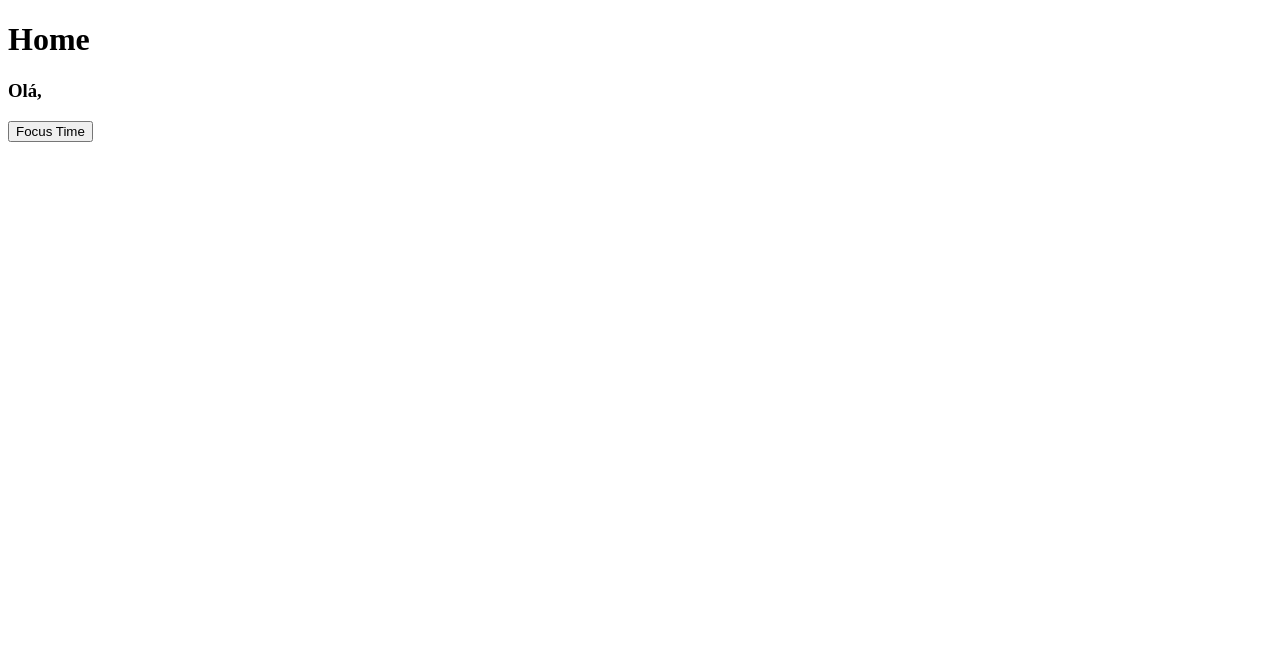
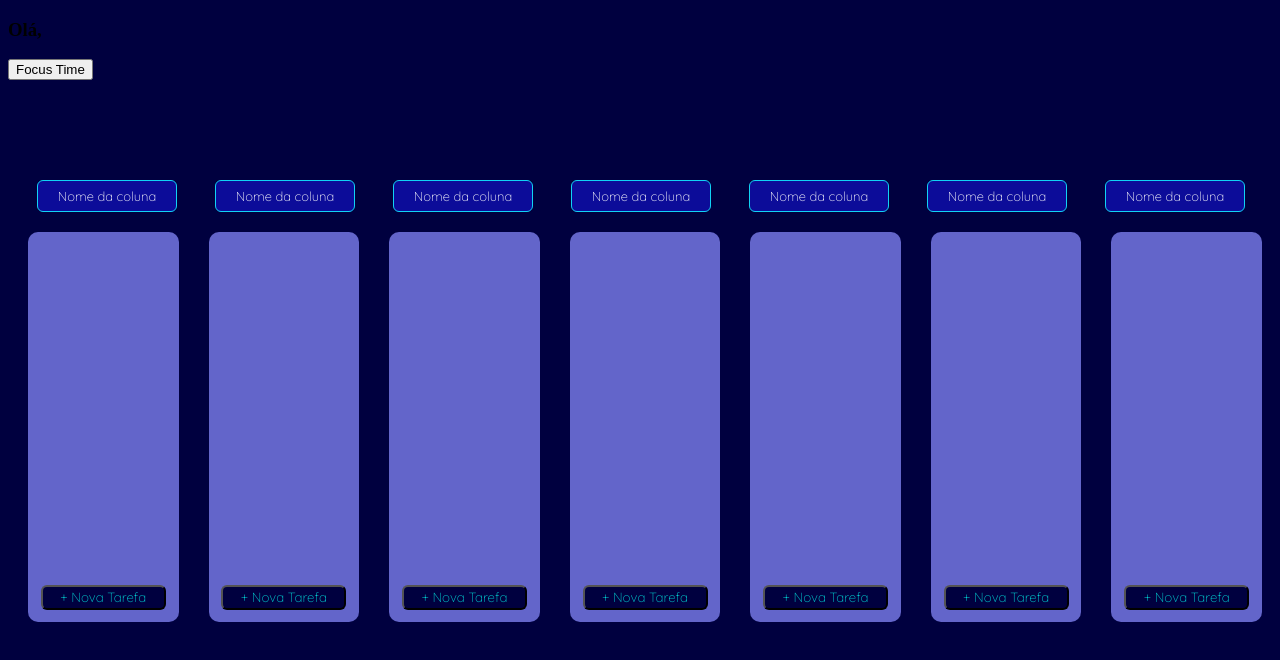
Before and after one commit to ICEI-PUC-Minas-PMV-ADS/pmv-ads-2023-1-e1-proj-web-t12-Scholar-Planner, a plain HTML site: page src/home/home.html in a window 1280 px wide. Drawn offline with Linux system fonts and the light colour scheme.

Commit message:
feat: add colunas html e css

```diff
--- a/src/home/home.html
+++ b/src/home/home.html
@@ -10,9 +10,44 @@
     <script defer src="home.js"></script>
   </head>
   <body>
-    <h1>Home</h1>
     <h3>Olá, <b class="username"></b></h3>
     <button id="focusTime-button">Focus Time</button>
     <!-- <button id="teste">buttonteste</button> -->
+
+    <div class="form-column">
+        <form>
+           <input type="text" class="input-class" placeholder="Nome da coluna" required>
+           <input type="text" class="input-class" placeholder="Nome da coluna" required>
+           <input type="text" class="input-class" placeholder="Nome da coluna" required>
+           <input type="text" class="input-class" placeholder="Nome da coluna" required>
+           <input type="text" class="input-class" placeholder="Nome da coluna" required>
+           <input type="text" class="input-class" placeholder="Nome da coluna" required>
+           <input type="text" class="input-class" placeholder="Nome da coluna" required>
+        </form>
+       </div>
+    <!--div da coluna e botao de nova tarefa-->
+    <div class="container">
+        <div class="column">
+            <button class="botao-novatarefa"> + Nova Tarefa </button>
+        </div>
+        <div class="column">
+            <button class="botao-novatarefa"> + Nova Tarefa </button>
+        </div>
+        <div class="column">
+            <button class="botao-novatarefa"> + Nova Tarefa </button>
+        </div>
+        <div class="column">
+            <button class="botao-novatarefa"> + Nova Tarefa </button>
+        </div>
+        <div class="column">
+            <button class="botao-novatarefa"> + Nova Tarefa </button>
+        </div>
+        <div class="column">
+            <button class="botao-novatarefa"> + Nova Tarefa </button>
+        </div>
+        <div class="column">
+            <button class="botao-novatarefa"> + Nova Tarefa </button>
+        </div>
+    </div>
   </body>
 </html>
--- a/src/home/styles.css
+++ b/src/home/styles.css
@@ -1,4 +1,62 @@
+@import url('https://fonts.googleapis.com/css2?family=Quicksand:wght@300;600;700&display=swap%27%27');
 b {
   color: #008cff;
   text-transform: uppercase;
 }
+
+
+
+body {
+    background:#00003f;
+}
+
+input[type="text"] {
+    width: 128px;
+    height: 20px;
+    margin-top: 100px;
+    margin-left: 29px;
+    margin-right: 5px;
+    padding: 5px 5px 5px 5px;
+    background-color: rgb(12, 12, 153);
+    border: 1px solid rgb(17, 211, 245);
+    color: white;
+    border-radius: 6px;
+    font-family: Quicksand;
+    font-size: 13px;
+    text-align: center;
+}
+
+::placeholder {
+    color: white;
+}
+
+.container {
+    display: flex;
+    justify-content: center;
+    align-items: center;
+}
+
+
+.column {
+    width: 153px;
+    height: 390px;
+    font-family: Quicksand;
+    color: white;
+    background-color: rgb(99, 101, 202); / fundo azul /
+    border: 2px solid rgb(99, 101, 202);
+    border-radius: 10px;
+    margin: 20px 10px 10px 20px;
+    display: flex;
+    align-items:center;
+    justify-content: center;
+}
+.botao-novatarefa {
+    margin-top: 400px;
+    font-family: Quicksand;
+    color:darkturquoise;
+    background: #00003f;
+    margin-top: 340px;
+    width: 125px;
+    height: 25px;
+    border-radius: 6px 6px 6px 6px;
+}
```
